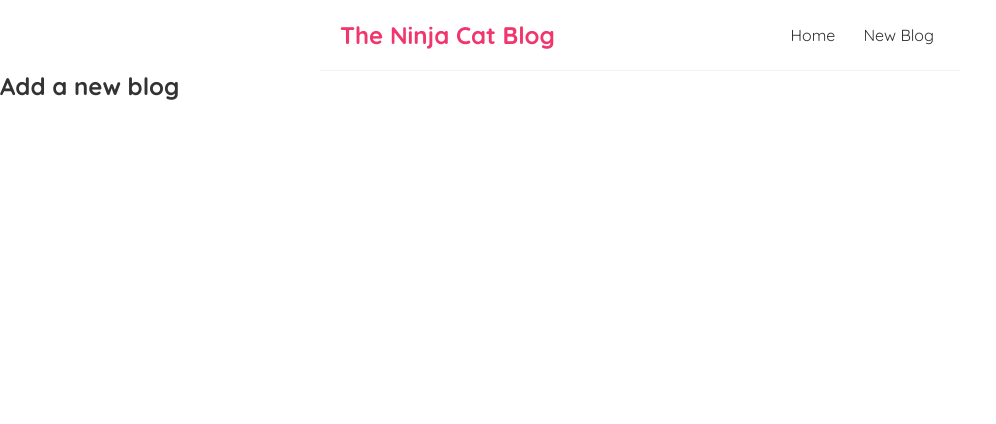
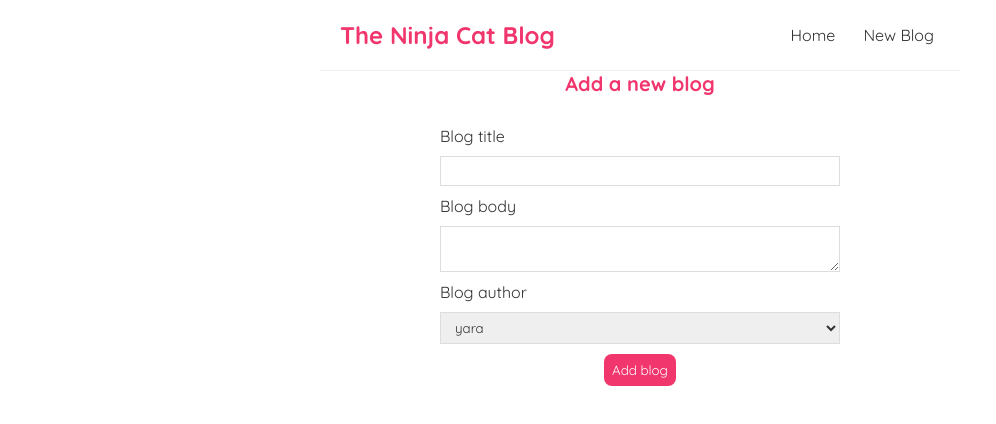
Before and after one commit to yaracchi/React-Blog, a React (Create React App) app: page /create in a window 1280 px wide. Shown: the top 424 px of the page, without its empty margins (0-996 px from the left). Built offline with nearby package versions, Linux system fonts and the light colour scheme; the HTML template or start-up script is replaced by a standard one.

Commit message:
blog form creation. on change to update state

```diff
--- a/src/Create.js
+++ b/src/Create.js
@@ -1,7 +1,39 @@
+import { useState } from "react";
+
 const Create = () => {
+
+    const [title, setTitle] = useState('')
+    const [body, setBody] = useState('')
+    const [author, setAuthor] = useState('')
+
+
     return (
         <div className="create">
             <h2> Add a new blog</h2>
+            <form >
+                <label>Blog title</label>
+                <input
+                 type="text"
+                 required
+                 value={title}
+                 onChange={(e) => setTitle(e.target.value)}/>
+
+                <label>Blog body</label>
+                <textarea required
+                 value={body}
+                 onChange={(e) => setBody(e.target.value)} />
+
+                <label>Blog author</label>
+                <select
+                value = {author}
+                onChange={(e) => setAuthor(e.target.value)}
+                >
+                    <option value="yara">yara</option>
+                    <option value="lamia">lamia</option>
+                </select>
+
+                <button> Add blog</button>
+            </form>
         </div>
     );
 }
--- a/src/index.css
+++ b/src/index.css
@@ -73,3 +73,34 @@
   border-radius: 8px;
   cursor: pointer;
 }
+/* create new blog form */
+.create {
+  max-width: 400px;
+  margin: 0 auto;
+  text-align: center;
+}
+.create label {
+  text-align: left;
+  display: block;
+}
+.create h2 {
+  font-size: 20px;
+  color: #f1356d;
+  margin-bottom: 30px;
+}
+.create input, .create textarea, .create select {
+  width: 100%;
+  padding: 6px 10px;
+  margin: 10px 0;
+  border: 1px solid #ddd;
+  box-sizing: border-box;
+  display: block;
+}
+.create button {
+  background: #f1356d;
+  color: #fff;
+  border: 0;
+  padding: 8px;
+  border-radius: 8px;
+  cursor: pointer;
+}
```
